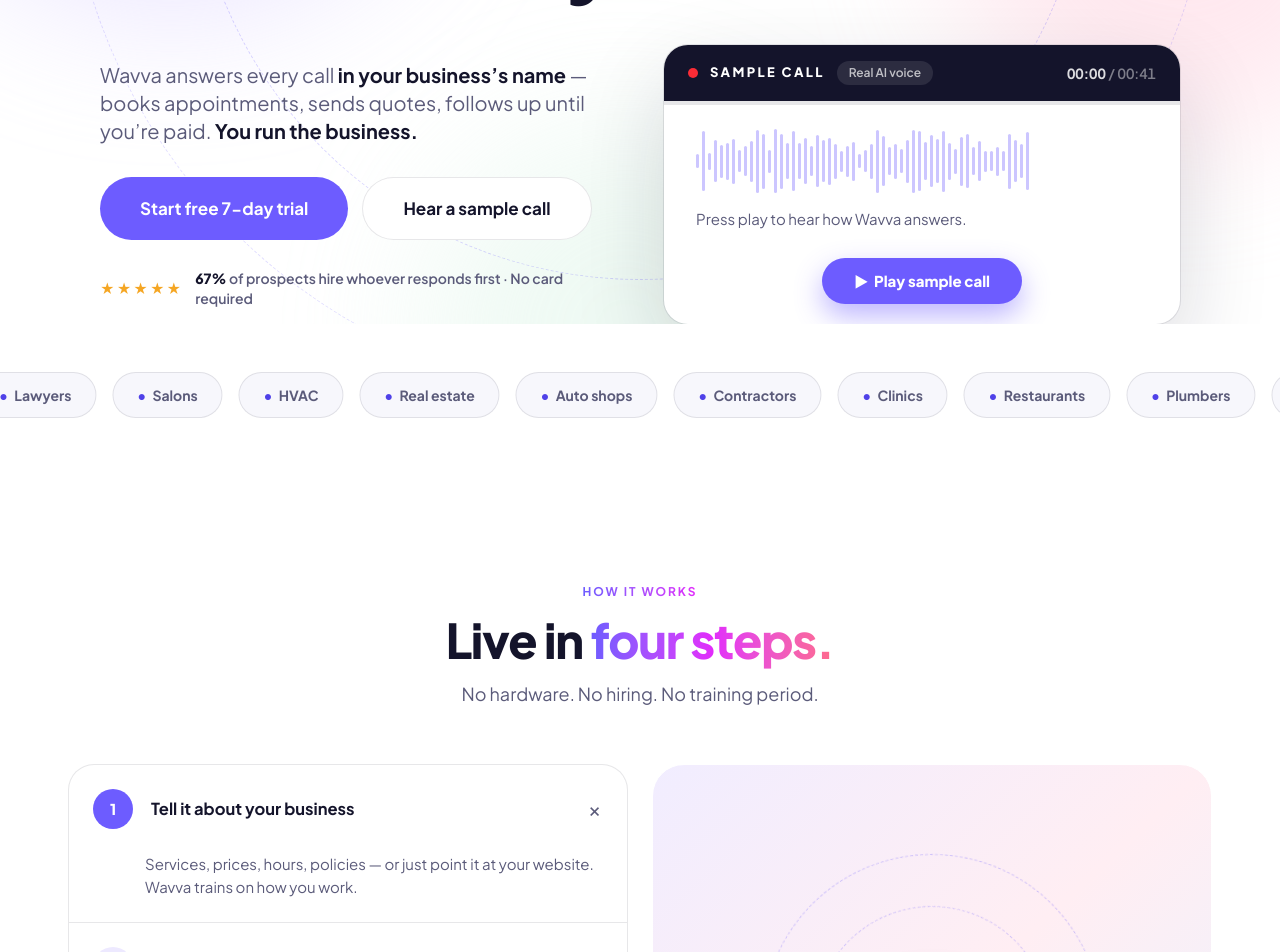
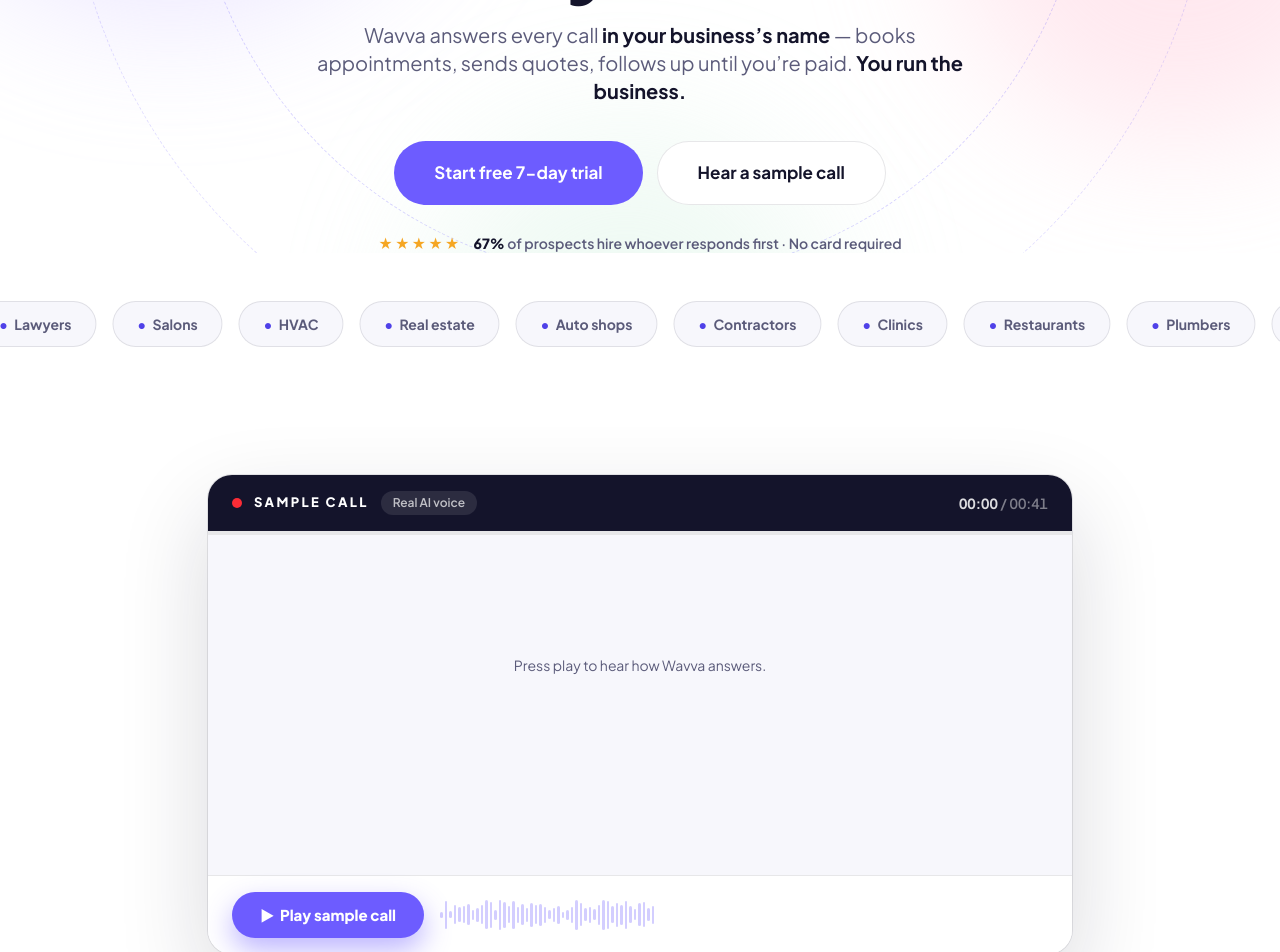
Before and after one commit to azdemir/wavva, a Next.js app: page / in a window 1280 px wide. Shown: the part 360-1312 px from the top of the page. Built offline with nearby package versions, Linux system fonts and the light colour scheme.

Commit message:
Sample call: transcript console in its own section before How it works

```diff
--- a/app/page.tsx
+++ b/app/page.tsx
@@ -1,5 +1,6 @@
 import type { Metadata } from "next";
 import { SessionNav } from "@/components/switchboard/session-nav";
+import { SampleCallBar } from "@/components/switchboard/sample-call-bar";
 import { Hero } from "@/components/switchboard/hero";
 import { Marquee } from "@/components/switchboard/marquee";
 import { HowItWorks } from "@/components/switchboard/how-it-works";
@@ -28,6 +29,7 @@
       <main>
         <Hero />
         <Marquee />
+        <SampleCallBar />
         <HowItWorks />
         <Benefits />
         <Pricing />
--- a/components/switchboard/hero.tsx
+++ b/components/switchboard/hero.tsx
@@ -3,9 +3,8 @@
 import { useEffect } from "react";
 import { SbButton } from "./buttons";
 import { Grad } from "./section-head";
-import { SampleCallBar } from "./sample-call-bar";
 
-/** Option-Q hero: giant headline, then a split — copy block left, sample-call player right. */
+/** Option-Q hero: giant headline, dual CTA. The sample-call player lives in its own section below. */
 export function Hero() {
   useEffect(() => {
     const t = requestAnimationFrame(() =>
@@ -45,19 +44,24 @@
           <br />
           for every business.
         </h1>
-        <div className="mx-auto mt-12 grid max-w-[1080px] items-center gap-10 md:grid-cols-2 md:gap-12 md:text-left">
-          <div className="sb-reveal sb-hero-rise" style={{ transitionDelay: "0.2s" }}>
-            <p className="font-sb text-lg text-sb-ink2 md:text-xl">
+        <p
+          className="sb-reveal sb-hero-rise mx-auto mt-6 max-w-2xl font-sb text-lg text-sb-ink2 md:text-xl"
+          style={{ transitionDelay: "0.2s" }}
+        >
           Wavva answers every call <strong className="text-sb-ink">in your business&rsquo;s name</strong> — books
           appointments, sends quotes, follows up until you&rsquo;re paid.{" "}
           <strong className="text-sb-ink">You run the business.</strong>
         </p>
-            <div className="mt-8 flex flex-wrap justify-center gap-3.5 md:justify-start">
+        <div
+          className="sb-reveal sb-hero-rise mt-9 flex flex-wrap justify-center gap-3.5"
+          style={{ transitionDelay: "0.3s" }}
+        >
           <SbButton href="#trial" size="lg">Start free 7-day trial</SbButton>
           <SbButton href="#chatdemo" size="lg" variant="light">Hear a sample call</SbButton>
         </div>
         <div
-              className="mt-7 flex items-center justify-center gap-3 font-sb text-sm font-semibold text-sb-ink2 md:justify-start"
+          className="sb-reveal sb-hero-rise mt-7 flex items-center justify-center gap-3 font-sb text-sm font-semibold text-sb-ink2"
+          style={{ transitionDelay: "0.4s" }}
         >
           <span className="tracking-[2px] text-[#f5a623]">★★★★★</span>
           <span>
@@ -66,11 +70,6 @@
           </span>
         </div>
       </div>
-          <div className="sb-reveal sb-hero-rise" style={{ transitionDelay: "0.3s" }}>
-            <SampleCallBar />
-          </div>
-        </div>
-      </div>
     </header>
   );
 }
--- a/components/switchboard/sample-call-bar.tsx
+++ b/components/switchboard/sample-call-bar.tsx
@@ -38,6 +38,12 @@
   { who: "ai", text: "You're welcome. Thanks for calling Brightline!", short: "You're welcome — thanks for calling Brightline!" },
 ];
 
+const OUTCOMES = [
+  "Quoted $89 — straight from the price list",
+  "Booking request sent to the owner",
+  "Owner notified by text",
+];
+
 /** Measured start time (seconds) of each turn in the audio file. */
 const TURN_STARTS = [0.0, 7.55, 13.01, 18.16, 20.84, 24.48, 30.95, 37.13, 39.16];
 /** Fallback pacing when the audio file isn't available. */
@@ -63,10 +69,10 @@
 }
 
 /**
- * Sample-call player card — the "console" that owns the zone between the nav
- * and the hero headline: dark live header, big waveform, scrolling transcript
- * ticker, transport controls. Same audio engine (base64-chunk MP3,
- * audio-driven turns, timer fallback).
+ * Sample-call player — a full console that sits in its own section just
+ * before "How it works": dark live header, transcript that builds turn by
+ * turn, outcome chips, and a control bar with waveform + transport. Same
+ * audio engine (base64-chunk MP3, audio-driven turns, timer fallback).
  */
 export function SampleCallBar() {
   const [step, setStep] = useState(0);
@@ -79,6 +85,7 @@
   const [useAudio, setUseAudio] = useState(true);
   const audioRef = useRef<HTMLAudioElement>(null);
   const pendingPlay = useRef(false);
+  const bottomRef = useRef<HTMLDivElement>(null);
   const done = step >= SCRIPT.length;
   /** Derived: actually advancing. No effect-syncing of setState needed. */
   const active = playing && !done;
@@ -86,9 +93,9 @@
   // Deterministic pseudo-random waveform heights — stable across renders.
   const bars = useMemo(
     () =>
-      Array.from({ length: 56 }, (_, i) => {
+      Array.from({ length: 48 }, (_, i) => {
         const x = Math.sin(i * 12.9898) * 43758.5453;
-        return Math.round(14 + (x - Math.floor(x)) * 50);
+        return Math.round(6 + (x - Math.floor(x)) * 24);
       }),
     []
   );
@@ -178,6 +185,12 @@
     return () => clearInterval(t);
   }, [useAudio, active]);
 
+  // Keep the latest turn in view (inner transcript only — never yanks the page).
+  useEffect(() => {
+    if (step === 0) return;
+    bottomRef.current?.scrollIntoView({ behavior: "smooth", block: "nearest" });
+  }, [step]);
+
   const play = () => {
     setPlaying(true);
     if (!useAudio) return; // timer fallback drives itself
@@ -217,10 +230,8 @@
   const tss = String(totalSecs % 60).padStart(2, "0");
   const progress = useAudio && duration > 0 ? Math.min(seconds / duration, 1) : step / SCRIPT.length;
 
-  const turn = step > 0 && !done ? SCRIPT[Math.min(step, SCRIPT.length - 1)] : null;
-
   return (
-    <Reveal className="relative z-[2] mx-auto w-full max-w-[880px]">
+    <Reveal className="relative mx-auto w-full max-w-[920px] px-5 py-14 sm:px-7 md:py-20">
       <div
         id="chatdemo"
         className="scroll-mt-28 overflow-hidden rounded-[24px] bg-white text-left shadow-[0_36px_90px_rgba(20,20,43,0.16)] ring-1 ring-sb-ink/10"
@@ -252,63 +263,56 @@
           />
         </div>
 
-        {/* waveform + transcript ticker */}
-        <div className="px-6 pb-2 pt-6 sm:px-8">
-          <div className="flex h-16 items-center gap-[3px]" aria-hidden="true">
-            {bars.map((h, i) => (
+        {/* transcript */}
+        <div className="h-[340px] space-y-4 overflow-y-auto bg-sb-bg2 px-6 py-6" aria-live="polite">
+          {SCRIPT.slice(0, step).map((t, i) => (
+            <div key={i} className={`flex ${t.who === "caller" ? "justify-end" : "justify-start"}`}>
+              <div
+                className={`max-w-[85%] rounded-[20px] px-5 py-3.5 font-sb text-[15px] leading-relaxed motion-safe:animate-sb-fade-swap ${
+                  t.who === "caller"
+                    ? "rounded-br-md bg-sb-violet text-white"
+                    : "rounded-bl-md border border-sb-ink/10 bg-white text-sb-ink"
+                }`}
+              >
+                {t.who === "ai" && (
+                  <p className="mb-1 text-[11px] font-extrabold uppercase tracking-[0.12em] text-sb-violet-dark">
+                    AI assistant
+                  </p>
+                )}
+                {t.text}
+              </div>
+            </div>
+          ))}
+          {step === 0 && !playing && (
+            <p className="pt-24 text-center font-sb text-sm text-sb-ink2">
+              Press play to hear how Wavva answers.
+            </p>
+          )}
+          <div ref={bottomRef} />
+        </div>
+
+        {/* outcomes */}
+        {done && (
+          <div className="flex flex-wrap gap-2 border-t border-sb-ink/10 bg-white px-6 py-4">
+            {OUTCOMES.map((o) => (
               <span
-                key={i}
-                style={{ height: `${h}px`, animationDelay: `${-(i * 0.05)}s` }}
-                className={`w-[3px] origin-center rounded-full transition-colors duration-300 ${
-                  active ? "bg-sb-violet/80 motion-safe:animate-sb-wave" : "bg-sb-violet/35"
-                }`}
-              />
+                key={o}
+                className="rounded-full bg-sb-violet-soft px-4 py-1.5 font-sb text-[13px] font-bold text-sb-violet-dark"
+              >
+                ✓ {o}
+              </span>
             ))}
           </div>
-          <div className="mt-4 min-w-0 overflow-hidden">
-            {done ? (
-              <p
-                key="done"
-                className="truncate font-sb text-[15px] font-bold leading-snug text-sb-ink motion-safe:animate-sb-fade-swap"
-              >
-                ✓ Quoted $89 <span className="font-semibold text-sb-ink2">·</span> ✓ Booking request sent{" "}
-                <span className="font-semibold text-sb-ink2">·</span> ✓ Owner notified by text
-              </p>
-            ) : turn ? (
-              <p
-                key={step}
-                aria-live="polite"
-                style={{ animationDuration: "14s" }}
-                className={`flex w-max items-center whitespace-nowrap font-sb text-[15px] leading-snug ${
-                  active ? "motion-safe:animate-sb-mq" : ""
-                }`}
-              >
-                {[0, 1].map((copy) => (
-                  <span key={copy} aria-hidden={copy === 1} className="flex items-center">
-                    <span className={`font-extrabold ${turn.who === "ai" ? "text-sb-violet-dark" : "text-sb-ink"}`}>
-                      {turn.who === "ai" ? "Wavva AI" : "Caller"}
-                    </span>
-                    <span className="text-sb-ink2"> — {turn.short}</span>
-                    <span aria-hidden="true" className="mx-8 inline-block h-1.5 w-1.5 rounded-full bg-sb-violet/50" />
-                  </span>
-                ))}
-              </p>
-            ) : (
-              <p className="truncate font-sb text-[15px] leading-snug text-sb-ink2">
-                Press play to hear how Wavva answers.
-              </p>
-            )}
-          </div>
-        </div>
+        )}
 
-        {/* transport */}
-        <div className="flex items-center justify-center gap-3 px-6 py-5">
+        {/* control bar */}
+        <div className="flex items-center gap-4 border-t border-sb-ink/10 bg-white px-6 py-4">
           {!active && !done && (
             <button
               type="button"
               onClick={play}
               aria-label="Play sample call"
-              className="rounded-full bg-sb-violet px-8 py-3 font-sb text-[15px] font-extrabold text-white shadow-[0_12px_28px_rgba(109,92,255,0.45)] transition-transform duration-200 hover:scale-[1.04] focus-visible:outline-2 focus-visible:outline-offset-2 focus-visible:outline-sb-violet active:scale-95"
+              className="shrink-0 rounded-full bg-sb-violet px-7 py-3 font-sb text-[15px] font-extrabold text-white shadow-[0_12px_28px_rgba(109,92,255,0.45)] transition-transform duration-200 hover:scale-[1.04] focus-visible:outline-2 focus-visible:outline-offset-2 focus-visible:outline-sb-violet active:scale-95"
             >
               ▶&nbsp; Play sample call
             </button>
@@ -318,17 +322,28 @@
               type="button"
               onClick={pause}
               aria-label="Pause"
-              className="rounded-full bg-sb-ink px-8 py-3 font-sb text-[15px] font-extrabold text-white shadow-[0_12px_28px_rgba(20,20,43,0.35)] transition-transform duration-200 hover:scale-[1.04] focus-visible:outline-2 focus-visible:outline-offset-2 focus-visible:outline-sb-ink active:scale-95"
+              className="shrink-0 rounded-full bg-sb-ink px-7 py-3 font-sb text-[15px] font-extrabold text-white shadow-[0_12px_28px_rgba(20,20,43,0.35)] transition-transform duration-200 hover:scale-[1.04] focus-visible:outline-2 focus-visible:outline-offset-2 focus-visible:outline-sb-ink active:scale-95"
             >
               ❚❚&nbsp; Pause
             </button>
           )}
+          <div className="flex h-8 min-w-0 flex-1 items-center gap-[2px]" aria-hidden="true">
+            {bars.map((h, i) => (
+              <span
+                key={i}
+                style={{ height: `${h}px`, animationDelay: `${-(i * 0.06)}s` }}
+                className={`w-[2.5px] origin-center rounded-full transition-colors duration-300 ${
+                  active ? "bg-sb-violet/80 motion-safe:animate-sb-wave" : "bg-sb-violet/30"
+                }`}
+              />
+            ))}
+          </div>
           {(step > 0 || done) && (
             <button
               type="button"
               onClick={restart}
               aria-label="Replay sample call"
-              className="rounded-full border-[1.5px] border-sb-ink/15 px-8 py-3 font-sb text-[15px] font-extrabold text-sb-ink transition-all duration-200 hover:scale-[1.04] hover:border-sb-violet hover:text-sb-violet-dark focus-visible:outline-2 focus-visible:outline-offset-2 focus-visible:outline-sb-violet active:scale-95"
+              className="shrink-0 rounded-full border-[1.5px] border-sb-ink/15 px-6 py-3 font-sb text-[15px] font-extrabold text-sb-ink transition-all duration-200 hover:scale-[1.04] hover:border-sb-violet hover:text-sb-violet-dark focus-visible:outline-2 focus-visible:outline-offset-2 focus-visible:outline-sb-violet active:scale-95"
             >
               ↺&nbsp; Replay
             </button>
```
Lines whose indentation alone changed are shown as unchanged.
